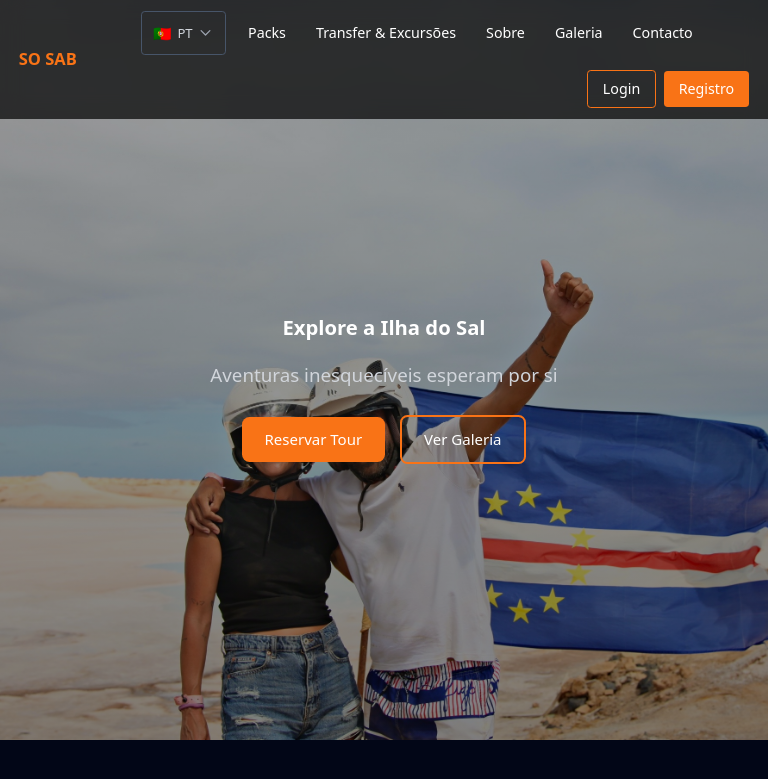
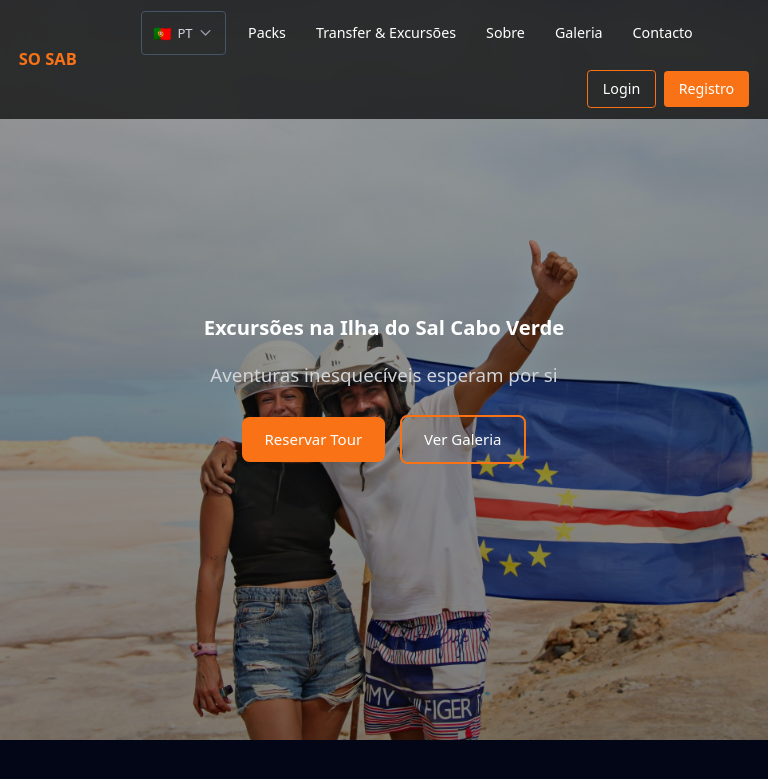
Before and after one commit to staser90/sosabturs, a Django app: page / in a window 768 px wide. Shown: the top 779 px of the page. Run offline with Django 5.2, Linux system fonts and the light colour scheme; some libraries are stand-ins or nearby versions.

Commit message:
alteracao pagina principal

```diff
--- a/base.css
+++ b/base.css
@@ -73,7 +73,9 @@ canvas {
   }
 
   .navbar h1,
-  .navbar h1 a {
+  .navbar h1 a,
+  .navbar .navbar-brand,
+  .navbar .navbar-brand a {
     font-size: 1.1rem !important;
     flex-shrink: 0;
   }
@@ -130,6 +132,7 @@ canvas {
     padding: 6rem 1rem 2.5rem !important;
   }
 
+  .hero h1,
   .hero h2 {
     padding-left: 0.25rem;
     padding-right: 0.25rem;
--- a/static/base.css
+++ b/static/base.css
@@ -78,7 +78,9 @@ canvas {
   }
 
   .navbar h1,
-  .navbar h1 a {
+  .navbar h1 a,
+  .navbar .navbar-brand,
+  .navbar .navbar-brand a {
     font-size: 1.1rem !important;
     flex-shrink: 0;
   }
@@ -137,6 +139,7 @@ canvas {
     padding: 6rem 1rem 2.5rem !important;
   }
 
+  .hero h1,
   .hero h2 {
     padding-left: 0.25rem;
     padding-right: 0.25rem;
--- a/templates/includes/navbar.html
+++ b/templates/includes/navbar.html
@@ -6,7 +6,8 @@
 <header class="navbar w-full">
   <div class="relative flex w-full flex-nowrap items-center justify-between gap-4 px-4 py-3 md:px-5">
     {% if variant == 'home' %}
-      <h1 class="shrink-0 text-lg font-bold text-orange-500 md:text-xl">SO SAB</h1>
+      {# Logo da marca: div para a homepage ter um único <h1> no conteúdo (SEO). #}
+      <div class="navbar-brand shrink-0 text-lg font-bold text-orange-500 md:text-xl">SO SAB</div>
     {% else %}
       <h1 class="shrink-0 text-lg font-bold text-orange-500 md:text-xl"><a href="{% url 'home' %}">SO SAB</a></h1>
     {% endif %}
--- a/templates/index.html
+++ b/templates/index.html
@@ -4,30 +4,16 @@
 <head>
   <meta charset="UTF-8">
   <meta name="viewport" content="width=device-width, initial-scale=1.0">
-  <title>SO SAB - {% trans "Explore a Ilha do Sal" %}</title>
+  <title>Excursões na Ilha do Sal Cabo Verde | Transfers &amp; Tours – SO SAB</title>
+  <meta name="description" content="Excursões, transfers e tours na Ilha do Sal, Cabo Verde. Reserve experiências inesquecíveis com a SO SAB.">
   <script src="https://cdn.tailwindcss.com"></script>
   <link rel="stylesheet" href="{% static 'base.css' %}">
   <link rel="stylesheet" href="{% static 'css/whatsapp-widget.css' %}">
   <style>
-    /* Fundo: cobre o ecrã sem faixa vazia em baixo; posição suaviza o “corte” do cover. */
+    /* Altura do hero; fotografia em img com alt (SEO), gradiente em camada por cima. */
     .hero-home {
-      background-image:
-        linear-gradient(rgba(0,0,0,.35), rgba(0,0,0,.5)),
-        url("{% static 'images/galeria/IMG_7402.JPG' %}");
-      background-repeat: no-repeat;
-      background-size: cover;
-      background-position: center 38%;
       min-height: calc(100dvh - 4rem);
       min-height: calc(100svh - 4rem);
-    }
-    @media (min-width: 768px) {
-      .hero-home {
-        background-attachment: fixed;
-        background-position: center 35%;
-      }
-    }
-    @media (max-width: 767px) {
-      .hero-home { background-attachment: scroll; }
     }
   </style>
 </head>
@@ -35,10 +21,13 @@
 
 {% include 'includes/navbar.html' with variant='home' %}
 
-<section class="hero hero-home flex flex-col justify-center items-center text-center w-full px-4 sm:px-8 md:px-12 lg:px-16 pt-24 pb-6 sm:pt-28 sm:pb-8 md:pt-28 md:pb-12 md:gap-6 gap-4 sm:gap-5">
-  <h2 class="text-3xl sm:text-4xl md:text-5xl font-bold leading-tight text-balance max-w-4xl md:max-w-6xl mx-auto px-1">
-    {% trans "Explore a Ilha do Sal" %}
-  </h2>
+<section class="hero hero-home relative flex flex-col w-full overflow-hidden px-4 sm:px-8 md:px-12 lg:px-16 pt-24 pb-6 sm:pt-28 sm:pb-8 md:pt-28 md:pb-12">
+  <img src="{% static 'images/galeria/IMG_7402.JPG' %}" alt="Excursão na Ilha do Sal Cabo Verde" width="1920" height="1080" class="pointer-events-none absolute inset-0 z-0 h-full w-full object-cover object-[center_38%] md:object-[center_35%]" decoding="async" fetchpriority="high">
+  <div class="pointer-events-none absolute inset-0 z-[1] bg-gradient-to-b from-black/35 to-black/50" aria-hidden="true"></div>
+  <div class="relative z-10 flex flex-1 flex-col justify-center items-center text-center gap-4 sm:gap-5 md:gap-6 w-full">
+    <h1 class="text-3xl sm:text-4xl md:text-5xl font-bold leading-tight text-balance max-w-4xl md:max-w-6xl mx-auto px-1">
+      Excursões na Ilha do Sal Cabo Verde
+    </h1>
     <p class="text-base sm:text-lg md:text-xl text-gray-300 max-w-2xl md:max-w-3xl mx-auto leading-relaxed px-1">
       {% trans "Aventuras inesquecíveis esperam por si" %}
     </p>
@@ -50,6 +39,7 @@
         {% trans "Ver Galeria" %}
       </a>
     </div>
+  </div>
 </section>
 
 <script src="{% static 'js/auth.js' %}"></script>
```
Also changed, not shown: db.sqlite3. Lines whose indentation alone changed are shown as unchanged.
